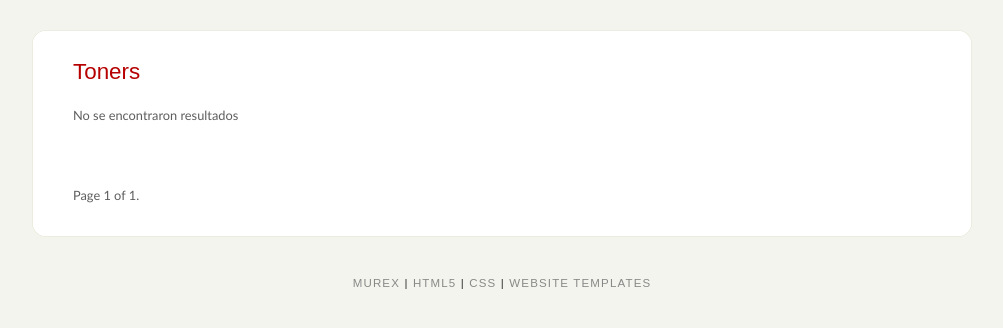
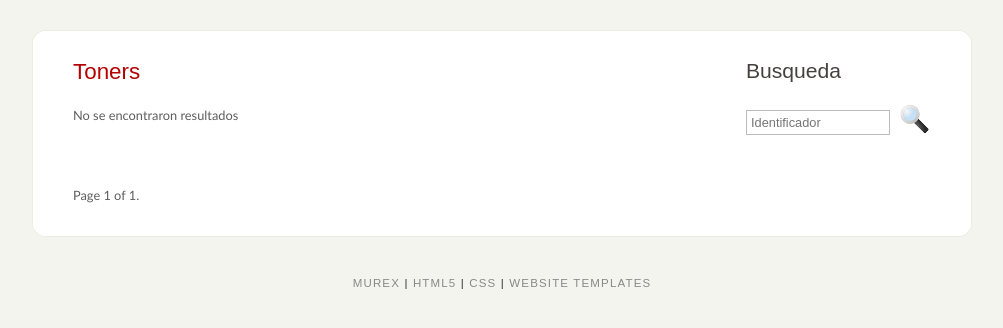
Before and after one commit to efornal/murex, a Django app: page /app/toners/ in a window 1280 px wide. Shown: the part 170-498 px from the top of the page, without its empty margins (138-1141 px from the left). Run offline with Django 3.2, Linux system fonts and the light colour scheme; the visitor is signed in with stand-in values (Sample User, id 1); data that the repository does not hold is empty; parts of the project's set-up code (start-up, migrations or seed data) failed here and were passed over.

Commit message:
basic toner search

```diff
--- a/app/urls.py
+++ b/app/urls.py
@@ -6,5 +6,6 @@ urlpatterns = patterns('app.views',
     url(r'^logout/$', 'logout_view', name='logout'),
     url('^login/','login_view', name='login'),
     url('^toners/','toners', name='toners'),
+    url('^search/','search', name='search'),
     url(r'^$', 'index', name='index'),
 )
--- a/app/views.py
+++ b/app/views.py
@@ -16,6 +16,24 @@ def index(request):
 @login_required
 def toners(request):
     toners_list = Toner.objects.order_by('identificador')
+    paginator = Paginator(toners_list, 3)
+    page = request.GET.get('page')
+    try:
+        toners = paginator.page(page)
+    except PageNotAnInteger:
+        # If page is not an integer, deliver first page.
+        toners = paginator.page(1)
+    except EmptyPage:
+        # If page is out of range (e.g. 9999), deliver last page of results.
+        toners = paginator.page(paginator.num_pages)
+
+    context = {'toners': toners}
+    return render(request, 'toners.html', context)
+
+@login_required
+def search(request):
+    text_search = request.POST['search_field']
+    toners_list = Toner.objects.filter(identificador=text_search).order_by('identificador')
     paginator = Paginator(toners_list, 3)
     page = request.GET.get('page')
     try:
--- a/templates/base.html
+++ b/templates/base.html
@@ -25,17 +25,32 @@
           <div id="menubar">
             <ul id="menu">
               <li><a href="#">Inicio</a></li>
-              <li class="selected"><a href="examples.html">Toners</a></li>
+              <li class="selected"><a href="{% url 'toners' %}">Toners</a></li>
             </ul>
           </div>
           {% endif %}
         </div>
         <div id="content_header"></div>
         <div id="site_content">
+          <div class="sidebar">
+            <h3>Busqueda</h3>
+            <form method="post" action="{% url 'search' %}" id="search_form">
+              {% csrf_token %}
+              <p>
+                <input class="search" type="text" name="search_field"
+                       value="" placeholder="Identificador" />
+                <input name="buscar" type="image"
+                       style="border: 0; margin: 0 0 -9px 5px;"
+                       src="{{ STATIC_URL }}style/search.png" alt="Buscar" title="Buscar" />
+              </p>
+            </form>
+          </div>
+
           <div id="content">
             {% block content %}
             {% endblock %}
           </div>
+
         </div>
         <div id="content_footer"></div>
         <div id="footer">
```
